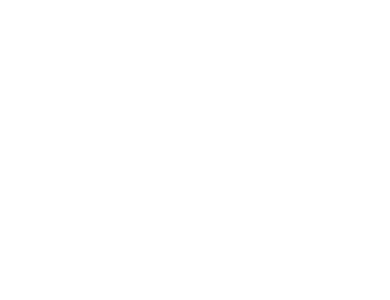
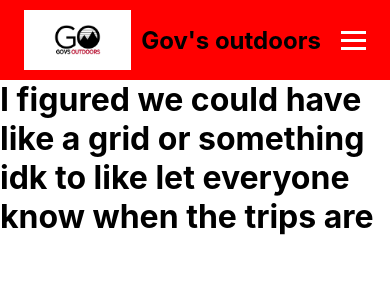
Before and after one commit to eprim7/govsOutdoors, a React (Create React App) app: page /schedule in a window 390 px wide. Before the commit this address had no page. Shown: the top 300 px of the page. Built offline with nearby package versions, Linux system fonts and the light colour scheme.

Commit message:
Added the Header with responsive design

```diff
--- a/src/App.jsx
+++ b/src/App.jsx
@@ -1,6 +1,7 @@
 import './App.css';
 import Home from './pages/Home/Home';
 import About from './pages/About/About';
+import Schedule from './pages/Schedule/Schedule';
 import {BrowserRouter as Router, Route, Routes} from 'react-router-dom';
 
 function App() {
@@ -8,7 +9,8 @@
     <Router>
       <Routes>
       <Route path="/" element={<Home />}/>
-      <Route path="about" element={<About />}></Route>
+      <Route path="about" element={<About />} />
+      <Route path="schedule" element={<Schedule />}/>
       </Routes>
     </Router>
   );
--- /dev/null
+++ b/src/components/Header/Header.jsx
@@ -0,0 +1,83 @@
+import { useEffect } from "react";
+import { Link } from "react-router-dom";
+import styles from "./Header.module.css";
+import logo from "../../assets/logo.png";
+
+function Header() {
+  useEffect(() => {
+    const hamburger = document.querySelector(`.${styles.hamburger}`);
+    const navMenu = document.querySelector(`.${styles['nav-menu']}`);
+
+    const handleHamburgerClick = () => {
+      hamburger.classList.toggle(styles.active);
+      navMenu.classList.toggle(styles.active);
+    };
+
+    const handleNavLinkClick = () => {
+      hamburger.classList.remove(styles.active);
+      navMenu.classList.remove(styles.active);
+    };
+
+    hamburger.addEventListener("click", handleHamburgerClick);
+    document.querySelectorAll(`.${styles['nav-link']}`).forEach((link) =>
+      link.addEventListener("click", handleNavLinkClick)
+    );
+
+    // Cleanup function to remove event listeners on component unmount
+    return () => {
+      hamburger.removeEventListener("click", handleHamburgerClick);
+      document.querySelectorAll(`.${styles['nav-link']}`).forEach((link) =>
+        link.removeEventListener("click", handleNavLinkClick)
+      );
+    };
+  }, []);
+
+  return (
+    <>
+      <header>
+        <nav className={styles.navbar}>
+            <div className={styles['logo-container']}>
+          <h1 className={styles['nav-branding']}>
+            <img src={logo} alt="logo" className={styles.logo} />
+            <Link to="/">Gov's outdoors</Link>
+          </h1>
+          </div>
+          <ul className={styles['nav-menu']}>
+            <li className={styles['nav-item']}>
+              <p className={styles['nav-link']}>
+                <Link to="/">Home</Link>
+              </p>
+            </li>
+            <li className={styles['nav-item']}>
+              <p className={styles['nav-link']}>
+                <Link to="/about">About</Link>
+              </p>
+            </li>
+            <li className={styles['nav-item']}>
+              <p className={styles['nav-link']}>
+                <Link to="/schedule">Schedule</Link>
+              </p>
+            </li>
+            <li className={styles['nav-item']}>
+              <p className={styles['nav-link']}>
+                <Link to="/">Trips</Link>
+              </p>
+            </li>
+            <li className={styles['nav-item']}>
+              <p className={styles['nav-link']}>
+                <Link to="/">Profile</Link>
+              </p>
+            </li>
+          </ul>
+          <div className={styles.hamburger}>
+            <span className={styles.bar}></span>
+            <span className={styles.bar}></span>
+            <span className={styles.bar}></span>
+          </div>
+        </nav>
+      </header>
+    </>
+  );
+}
+
+export default Header;
--- /dev/null
+++ b/src/components/Header/Header.module.css
@@ -0,0 +1,115 @@
+* {
+    padding: 0;
+    margin: 0;
+    box-sizing: border-box;
+}
+
+.logo {
+    height: 60px; /* Adjust the logo size */
+    margin-right: 10px;
+}
+
+.div-container {
+    display: flex;
+}
+
+header {
+    background-color: red;
+}
+
+li {
+    list-style: none;
+}
+
+a {
+    color: black;
+    text-decoration: none;
+}
+
+.navbar {
+    min-height: 80px;
+    display: flex;
+    justify-content: space-between;
+    align-items: center;
+    padding: 0 24px;
+}
+
+.nav-menu {
+    display: flex;
+    justify-content: space-between;
+    align-items: center;
+    gap: 60px;
+}
+
+.nav-branding {
+    font-size: 1.5rem;
+    margin: 0;
+    padding: 0;
+    display: flex;
+    align-items: center;
+    height: 70px;
+}
+
+.nav-link {
+    transition: 0.7s ease;
+    font-size: 1.5rem;
+    margin: 0;
+    padding: 0;
+}
+
+.nav-link:hover {
+    color: dodgerblue;
+}
+
+.hamburger {
+    display: none;
+    cursor: pointer;
+}
+
+.bar {
+    display: block;
+    width: 25px;
+    height: 3px;
+    margin: 5px auto;
+    -webkit-transition: transform 0.3s ease-in-out;
+    transition: transform 0.3s ease-in-out;
+    background-color: white;
+}
+
+@media (max-width: 768px) {
+    .hamburger {
+        display: block;
+    }
+
+    .hamburger.active .bar:nth-child(2) {
+        opacity: 0;
+    }
+
+    .hamburger.active .bar:nth-child(1) {
+        transform: translateY(8px) rotate(45deg);
+    }
+
+    .hamburger.active .bar:nth-child(3) {
+        transform: translateY(-8px) rotate(-45deg);
+    }
+
+    .nav-menu {
+        position: fixed;
+        left: -100%;
+        top: 70px;
+        gap: 0;
+        flex-direction: column;
+        background-color: red;
+        width: 100%;
+        text-align: center;
+        transition: 0.3s;
+    }
+
+    .nav-item {
+        margin: 16px 0;
+    }
+
+    .nav-menu.active {
+        left: 0;
+    }
+}
--- a/src/pages/About/About.jsx
+++ b/src/pages/About/About.jsx
@@ -1,8 +1,12 @@
 import styles from "./about.module.css";
+import Header from "../../components/Header/Header";
 
 function About(){
     return(
-        <h1 className={styles.h1}>About Page</h1>
+        <>
+        <Header />
+        <h1 className={styles.h1}>we could do this like the about page and FAQ page or we could put those on separate pages idk</h1>
+        </>
     );
 }
 
--- a/src/pages/Home/Home.jsx
+++ b/src/pages/Home/Home.jsx
@@ -1,14 +1,16 @@
-import { Link } from "react-router-dom";
 import styles from "./Home.module.css";
 import homePicture from '../../assets/homePicture.png';
+import Header from "../../components/Header/Header";
 
 function Home(){
     return(
         <>
-        <h1 className={styles.h1}>Gov's Outdoors Home Page</h1>
-        <p><Link to="about">About</Link></p>
-        <img style={{ height: '70%', width: '100%' }} src={homePicture} alt="home page pic" />
-        </>
+        <Header />
+        <div className={styles.container}>
+            <img className={styles.img} src={homePicture} alt="home page pic" />
+        </div>
+
+         </>
     );
 }
 
--- a/src/pages/Home/Home.module.css
+++ b/src/pages/Home/Home.module.css
@@ -1,3 +1,15 @@
 .h1{
     text-align: center;
 }
+.container {
+    display: flex;
+    justify-content: center;
+    align-items: center;
+    height: 100vh;
+    margin: 0;
+  }
+
+  .img {
+    max-width: 100%;
+    max-height: 60%;
+  }
--- /dev/null
+++ b/src/pages/Schedule/Schedule.jsx
@@ -0,0 +1,12 @@
+import Header from "../../components/Header/Header";
+
+function Schedule(){
+    return(
+        <>
+        <Header />
+        <h1>I figured we could have like a grid or something idk to like let everyone know when the trips are</h1>
+        </>
+    );
+}
+
+export default Schedule;
```
Also changed, not shown: src/assets/logo.png (added), src/pages/Schedule/Schedule.module.css (added), 1 other file (tests, documents, lock files or other folders).
